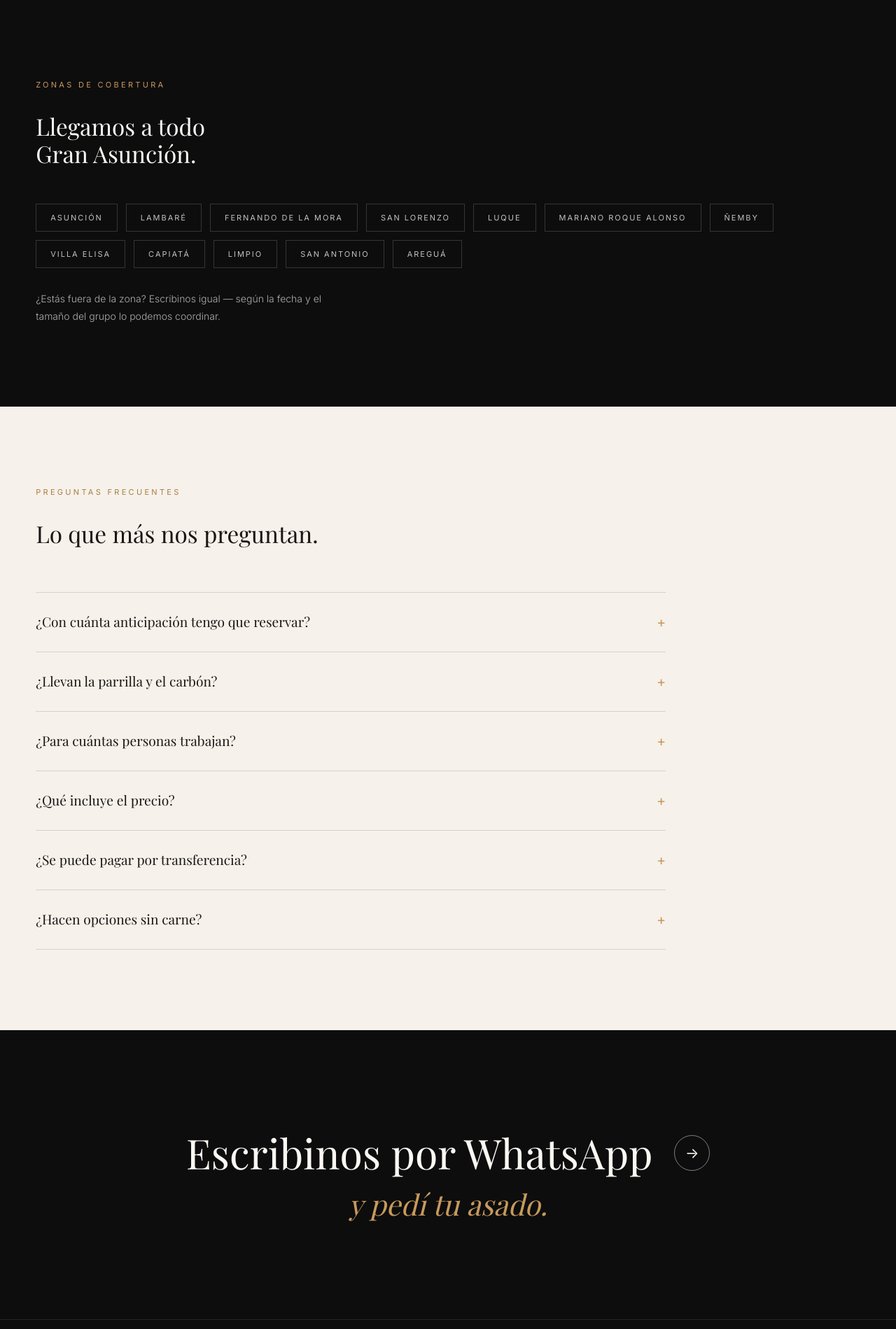
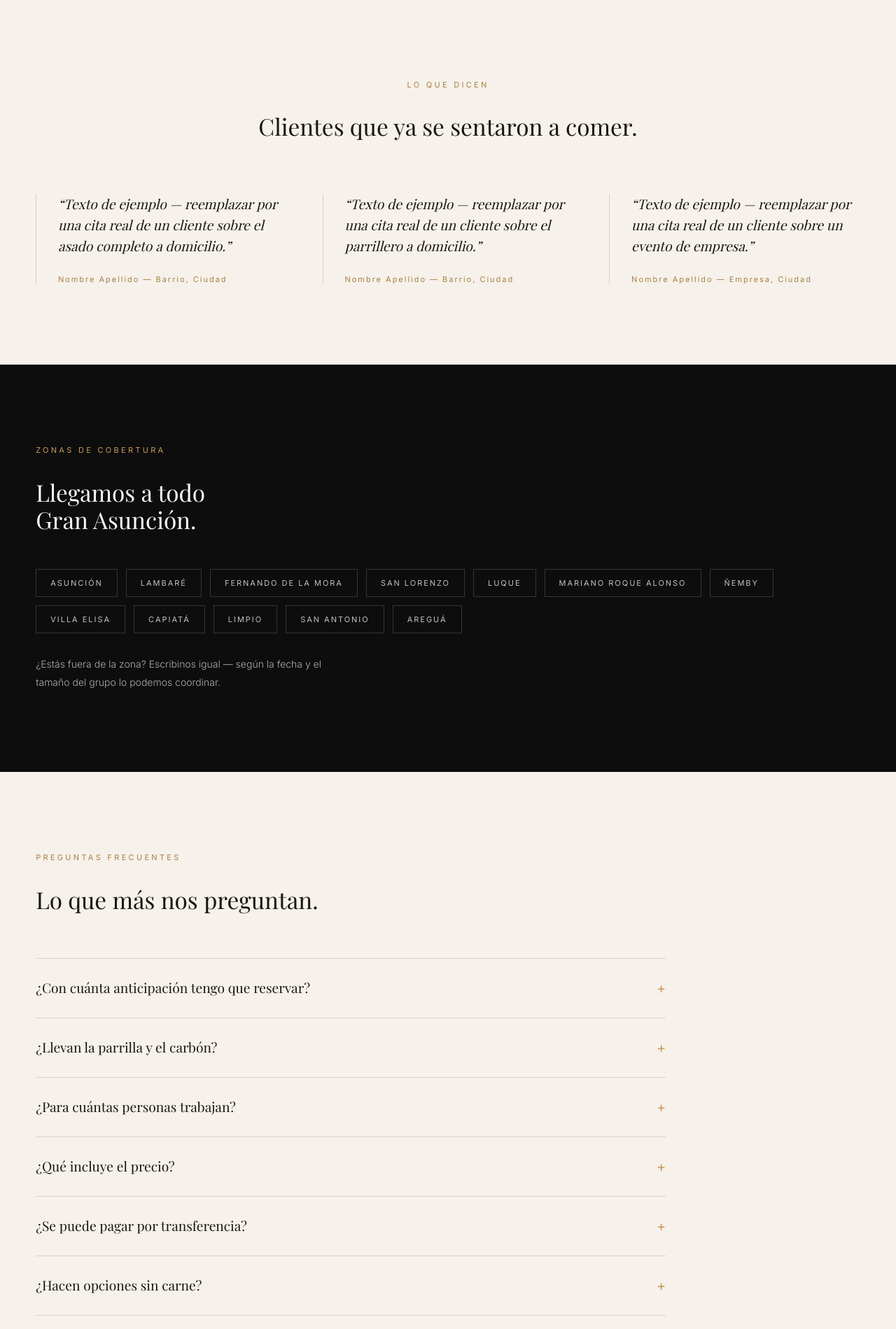
Before and after one commit to antonmarklundcom/asado-com-py, a PHP site: page / in a window 1280 px wide. Shown: the part 4049-5948 px from the top of the page at 70% size. Run offline with PHP 8.4, Linux system fonts and the light colour scheme.

Commit message:
Add FAQPage JSON-LD and a testimonials section to the homepage
FAQ answers on index.php and eventos.php now live in a single PHP
array that renders both the <details> markup and the FAQPage
JSON-LD, so the two can never drift apart.

index.php also gets a testimonials section (placeholder quotes,
clearly marked for replacement) between "nosotros" and "zonas",
plus a Review/AggregateRating JSON-LD block left commented out
until real testimonials are in place. Picture/WebP fallback is
also applied to this page's hero and split images.

```diff
--- a/index.php
+++ b/index.php
@@ -9,7 +9,7 @@ require __DIR__ . '/includes/header.php';
 ?>
 
 <section id="top" class="hero">
-  <div class="hero-media" style="background-image: url('/assets/img/hero-social.jpg')"></div>
+  <?php bg_picture('assets/img/hero-social.jpg', 'hero-media'); ?>
   <div class="hero-inner">
     <div class="hero-copy">
       <div class="eyebrow" data-reveal="1">ASADO A DOMICILIO PARAGUAY</div>
@@ -68,7 +68,7 @@ require __DIR__ . '/includes/header.php';
 
 <section id="experiencia" class="split split--dark">
   <div class="split-media split-media--dark" data-reveal="1">
-    <div class="bg" style="background-image: url('/assets/img/meat-grill.jpg')"></div>
+    <?php bg_picture('assets/img/meat-grill.jpg', 'bg'); ?>
   </div>
   <div class="split-copy" data-reveal="2">
     <div class="label">LA EXPERIENCIA ASADO</div>
@@ -90,7 +90,7 @@ require __DIR__ . '/includes/header.php';
     </a>
   </div>
   <div class="split-media split-media--light" data-reveal="2">
-    <div class="bg" style="background-image: url('/assets/img/event-courtyard.jpg')"></div>
+    <?php bg_picture('assets/img/event-courtyard.jpg', 'bg'); ?>
   </div>
 </section>
 
@@ -138,21 +138,75 @@ require __DIR__ . '/includes/header.php';
   </div>
 </section>
 
+<section class="section section--light">
+  <div class="wrap">
+    <div class="label label--dark label--center" data-reveal="1">LO QUE DICEN</div>
+    <h2 class="title title--dark title--sm center" data-reveal="1">Clientes que ya se sentaron a comer.</h2>
+    <!--
+      ⚠️ TESTIMONIOS DE MARCADOR DE POSICIÓN.
+      Reemplazar las 3 citas de abajo por comentarios reales de clientes
+      (con su consentimiento para publicar nombre y barrio) antes de
+      publicar el sitio. No dejar estos textos de ejemplo en producción.
+    -->
+    <div class="testimonials" data-reveal="2">
+      <blockquote class="testimonial">
+        <p>“Texto de ejemplo — reemplazar por una cita real de un cliente sobre el asado completo a domicilio.”</p>
+        <cite>Nombre Apellido — Barrio, Ciudad</cite>
+      </blockquote>
+      <blockquote class="testimonial">
+        <p>“Texto de ejemplo — reemplazar por una cita real de un cliente sobre el parrillero a domicilio.”</p>
+        <cite>Nombre Apellido — Barrio, Ciudad</cite>
+      </blockquote>
+      <blockquote class="testimonial">
+        <p>“Texto de ejemplo — reemplazar por una cita real de un cliente sobre un evento de empresa.”</p>
+        <cite>Nombre Apellido — Empresa, Ciudad</cite>
+      </blockquote>
+    </div>
+  </div>
+</section>
+
+<!--
+  Review/AggregateRating JSON-LD — dejar comentado hasta tener testimonios
+  reales. Descomentar y completar "author", "reviewBody" y "ratingValue"
+  con datos verdaderos recién cuando se reemplacen las citas de arriba.
+
+<script type="application/ld+json">
+{
+  "@context": "https://schema.org",
+  "@type": "LocalBusiness",
+  "name": "ASADO.com.py",
+  "review": [
+    {
+      "@type": "Review",
+      "author": { "@type": "Person", "name": "Nombre Apellido" },
+      "reviewBody": "Cita real del cliente acá.",
+      "reviewRating": { "@type": "Rating", "ratingValue": "5", "bestRating": "5" }
+    }
+  ],
+  "aggregateRating": {
+    "@type": "AggregateRating",
+    "ratingValue": "5.0",
+    "reviewCount": "1"
+  }
+}
+</script>
+-->
+
 <section class="section section--dark">
   <div class="wrap">
     <div class="label" data-reveal="1">ZONAS DE COBERTURA</div>
     <h2 class="title title--sm" data-reveal="1">Llegamos a todo<br>Gran Asunción.</h2>
     <ul class="zones" data-reveal="2">
-      <li>ASUNCIÓN</li>
-      <li>LAMBARÉ</li>
-      <li>FERNANDO DE LA MORA</li>
-      <li>SAN LORENZO</li>
-      <li>LUQUE</li>
-      <li>MARIANO ROQUE ALONSO</li>
-      <li>ÑEMBY</li>
-      <li>VILLA ELISA</li>
-      <li>CAPIATÁ</li>
-      <li>LIMPIO</li>
+      <li><a href="/asado-a-domicilio-en-asuncion.php">ASUNCIÓN</a></li>
+      <li><a href="/asado-a-domicilio-en-lambare.php">LAMBARÉ</a></li>
+      <li><a href="/asado-a-domicilio-en-fernando-de-la-mora.php">FERNANDO DE LA MORA</a></li>
+      <li><a href="/asado-a-domicilio-en-san-lorenzo.php">SAN LORENZO</a></li>
+      <li><a href="/asado-a-domicilio-en-luque.php">LUQUE</a></li>
+      <li><a href="/asado-a-domicilio-en-mariano-roque-alonso.php">MARIANO ROQUE ALONSO</a></li>
+      <li><a href="/asado-a-domicilio-en-nemby.php">ÑEMBY</a></li>
+      <li><a href="/asado-a-domicilio-en-villa-elisa.php">VILLA ELISA</a></li>
+      <li><a href="/asado-a-domicilio-en-capiata.php">CAPIATÁ</a></li>
+      <li><a href="/asado-a-domicilio-en-limpio.php">LIMPIO</a></li>
       <li>SAN ANTONIO</li>
       <li>AREGUÁ</li>
     </ul>
@@ -160,38 +214,44 @@ require __DIR__ . '/includes/header.php';
   </div>
 </section>
 
+<?php
+// Única fuente de verdad para las FAQ: se usa para pintar el <details> de
+// abajo Y para el FAQPage JSON-LD, así nunca quedan desincronizados.
+$faqs = [
+    ['¿Con cuánta anticipación tengo que reservar?', 'Lo ideal es entre 3 y 7 días antes, sobre todo para fines de semana y feriados. Si es de un día para el otro escribinos igual: muchas veces tenemos lugar.'],
+    ['¿Llevan la parrilla y el carbón?', 'Sí. En el servicio de asado completo llevamos parrilla, carbón, leña, utensilios y todo lo necesario. Si ya tenés parrilla en tu casa, contratás solo el parrillero.'],
+    ['¿Para cuántas personas trabajan?', 'Desde grupos de 10 personas hasta eventos de más de 200. Para grupos grandes coordinamos con más tiempo y sumamos parrilleros al equipo.'],
+    ['¿Qué incluye el precio?', 'Carne, acompañamientos acordados, carbón, parrillero, servicio y limpieza de la parrilla. Te pasamos el presupuesto cerrado antes de confirmar: sin sorpresas.'],
+    ['¿Se puede pagar por transferencia?', 'Sí. Aceptamos transferencia bancaria, billeteras y efectivo. Se reserva la fecha con una seña y el resto se abona el día del evento.'],
+    ['¿Hacen opciones sin carne?', 'Sí. Sumamos provoleta, verduras a la parrilla, ensaladas y opciones vegetarianas al menú. Avisanos cuántas personas para dejarlo listo.'],
+];
+?>
 <section class="section section--light">
   <div class="wrap">
     <div class="label label--dark" data-reveal="1">PREGUNTAS FRECUENTES</div>
     <h2 class="title title--dark title--sm" data-reveal="1">Lo que más nos preguntan.</h2>
     <div class="faq" data-reveal="2">
+      <?php foreach ($faqs as [$pregunta, $respuesta]): ?>
       <details>
-        <summary>¿Con cuánta anticipación tengo que reservar?</summary>
-        <p>Lo ideal es entre 3 y 7 días antes, sobre todo para fines de semana y feriados. Si es de un día para el otro escribinos igual: muchas veces tenemos lugar.</p>
+        <summary><?= e($pregunta) ?></summary>
+        <p><?= e($respuesta) ?></p>
       </details>
-      <details>
-        <summary>¿Llevan la parrilla y el carbón?</summary>
-        <p>Sí. En el servicio de asado completo llevamos parrilla, carbón, leña, utensilios y todo lo necesario. Si ya tenés parrilla en tu casa, contratás solo el parrillero.</p>
-      </details>
-      <details>
-        <summary>¿Para cuántas personas trabajan?</summary>
-        <p>Desde grupos de 10 personas hasta eventos de más de 200. Para grupos grandes coordinamos con más tiempo y sumamos parrilleros al equipo.</p>
-      </details>
-      <details>
-        <summary>¿Qué incluye el precio?</summary>
-        <p>Carne, acompañamientos acordados, carbón, parrillero, servicio y limpieza de la parrilla. Te pasamos el presupuesto cerrado antes de confirmar: sin sorpresas.</p>
-      </details>
-      <details>
-        <summary>¿Se puede pagar por transferencia?</summary>
-        <p>Sí. Aceptamos transferencia bancaria, billeteras y efectivo. Se reserva la fecha con una seña y el resto se abona el día del evento.</p>
-      </details>
-      <details>
-        <summary>¿Hacen opciones sin carne?</summary>
-        <p>Sí. Sumamos provoleta, verduras a la parrilla, ensaladas y opciones vegetarianas al menú. Avisanos cuántas personas para dejarlo listo.</p>
-      </details>
+      <?php endforeach; ?>
     </div>
   </div>
 </section>
 
+<script type="application/ld+json">
+<?= json_encode([
+    '@context'   => 'https://schema.org',
+    '@type'      => 'FAQPage',
+    'mainEntity' => array_map(fn($f) => [
+        '@type'          => 'Question',
+        'name'           => $f[0],
+        'acceptedAnswer' => ['@type' => 'Answer', 'text' => $f[1]],
+    ], $faqs),
+], JSON_UNESCAPED_SLASHES | JSON_UNESCAPED_UNICODE | JSON_PRETTY_PRINT) ?>
+</script>
+
 <?php require __DIR__ . '/includes/cta.php'; ?>
 <?php require __DIR__ . '/includes/footer.php'; ?>
```
Also changed, not shown: eventos.php (+28 -16 lines).
